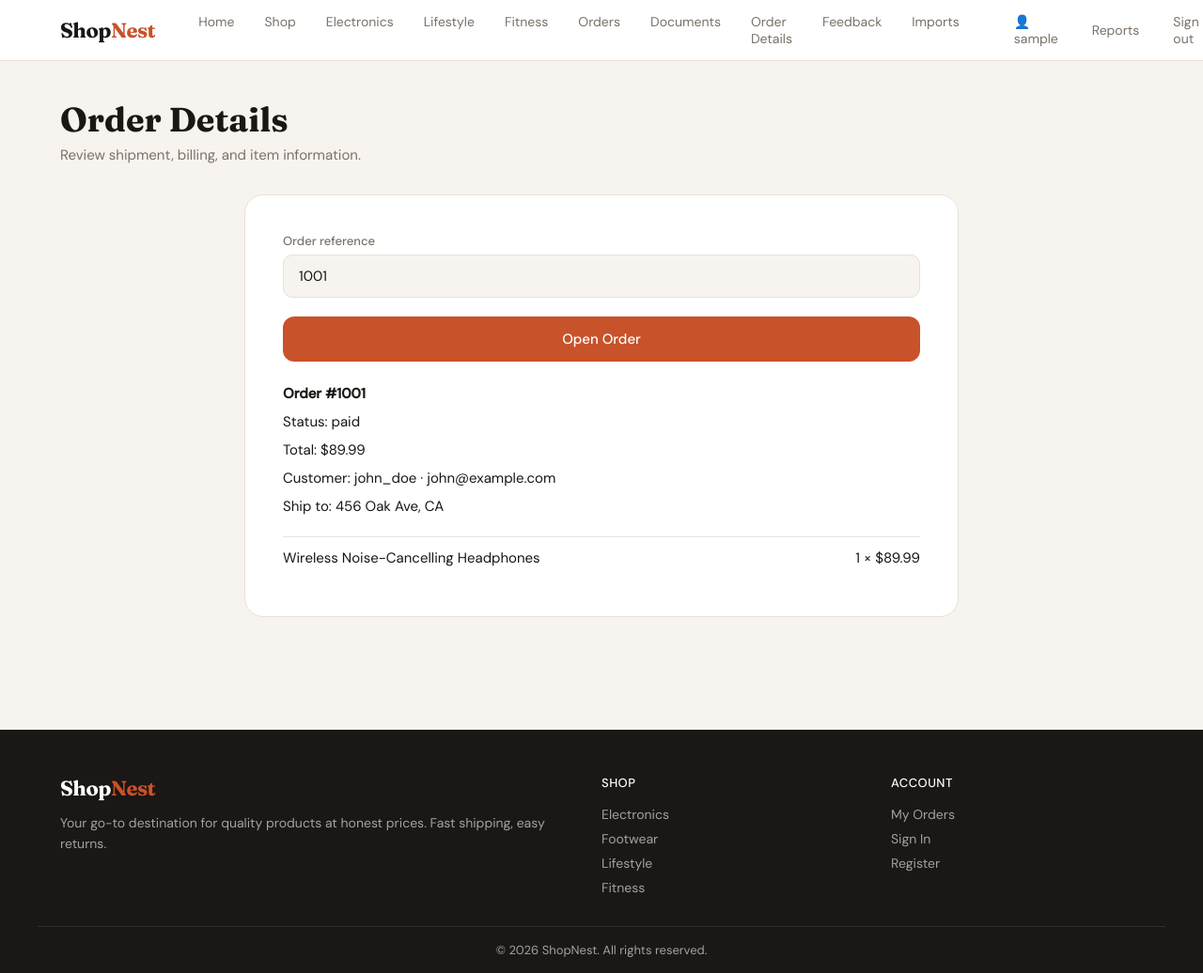
After one commit to marceleno1717/vuln-web, a PHP site: page /orders/detail/ in a window 1280 px wide; the page is wider, and only the part inside the window is pictured. The commit adds this page. Shown: that part at 94% size. Run offline with PHP 8.4, Linux system fonts and the light colour scheme; the visitor is signed in with stand-in values (Sample User, id 1); data comes from the database, SQL or seed files in the repository; both versions use the stored data as it was after the commit.

Commit message:
add path trav, access control

```diff
--- a/db.php
+++ b/db.php
@@ -83,4 +83,21 @@ if ($count == 0) {
             (4, 2, 'john_doe', 'Typing on this is a joy. RGB looks amazing in the dark.', 4);
     ");
 }
+
+$orderCount = $db->query("SELECT COUNT(*) FROM orders")->fetchColumn();
+if ($orderCount == 0) {
+    $db->exec("
+        INSERT INTO orders (id, user_id, total, status, created_at) VALUES
+            (1001, 2, 89.99, 'paid', datetime('now', '-7 days')),
+            (1002, 3, 64.98, 'processing', datetime('now', '-2 days')),
+            (1003, 1, 244.50, 'review', datetime('now', '-1 days'));
+
+        INSERT INTO order_items (order_id, product_id, quantity, price) VALUES
+            (1001, 1, 1, 89.99),
+            (1002, 3, 1, 24.99),
+            (1002, 6, 1, 39.99),
+            (1003, 4, 2, 79.99),
+            (1003, 8, 1, 19.99);
+    ");
+}
 ?>
--- a/layout.php
+++ b/layout.php
@@ -297,6 +297,7 @@ function layoutHeader($title = 'ShopNest') {
             <a href="/products?category=Fitness">Fitness</a>
             <a href="/orders/track">Orders</a>
             <a href="/orders/documents">Documents</a>
+            <a href="/orders/detail?order=1001">Order Details</a>
             <?php if ($user): ?>
                 <a href="/feedback">Feedback</a>
             <?php endif; ?>
@@ -308,7 +309,7 @@ function layoutHeader($title = 'ShopNest') {
             <?php if ($user): ?>
                 <a href="/account">👤 <?= htmlspecialchars($user) ?></a>
                 <?php if (isAdmin()): ?>
-                    <a href="/admin">Admin</a>
+                    <a href="/admin/reports">Reports</a>
                 <?php endif; ?>
                 <a href="/logout">Sign out</a>
             <?php else: ?>
--- /dev/null
+++ b/orders/detail/index.php
@@ -0,0 +1,67 @@
+<?php
+session_start();
+require_once __DIR__ . '/../../layout.php';
+
+if (!isLoggedIn()) {
+    header('Location: /login?next=/orders/detail?order=' . urlencode($_GET['order'] ?? '1001'));
+    exit;
+}
+
+$orderId = (int) ($_GET['order'] ?? 1001);
+$sql = "
+    SELECT orders.id, orders.total, orders.status, orders.created_at,
+           users.username, users.email, users.address
+    FROM orders
+    JOIN users ON users.id = orders.user_id
+    WHERE orders.id = {$orderId}
+    LIMIT 1
+";
+$order = $db->query($sql)->fetch(PDO::FETCH_ASSOC);
+$items = [];
+if ($order) {
+    $items = $db->query("
+        SELECT products.name, order_items.quantity, order_items.price
+        FROM order_items
+        JOIN products ON products.id = order_items.product_id
+        WHERE order_items.order_id = {$orderId}
+    ")->fetchAll(PDO::FETCH_ASSOC);
+}
+
+layoutHeader('Order Details');
+?>
+<main>
+    <section class="page-header">
+        <h1>Order Details</h1>
+        <p>Review shipment, billing, and item information.</p>
+    </section>
+
+    <section class="form-card" style="max-width:760px;">
+        <form method="GET" action="/orders/detail" style="margin-bottom:24px;">
+            <div class="form-group">
+                <label for="order">Order reference</label>
+                <input id="order" name="order" value="<?= htmlspecialchars((string) $orderId) ?>">
+            </div>
+            <button type="submit" class="btn btn-primary btn-block">Open Order</button>
+        </form>
+
+        <?php if (!$order): ?>
+        <div class="alert alert-error">Order not found.</div>
+        <?php else: ?>
+        <div style="display:grid;gap:10px;margin-bottom:22px;">
+            <div><strong>Order #<?= htmlspecialchars((string) $order['id']) ?></strong></div>
+            <div>Status: <?= htmlspecialchars($order['status']) ?></div>
+            <div>Total: $<?= number_format((float) $order['total'], 2) ?></div>
+            <div>Customer: <?= htmlspecialchars($order['username']) ?> · <?= htmlspecialchars($order['email']) ?></div>
+            <div>Ship to: <?= htmlspecialchars($order['address']) ?></div>
+        </div>
+
+        <?php foreach ($items as $item): ?>
+        <div style="border-top:1px solid var(--border);padding:12px 0;">
+            <?= htmlspecialchars($item['name']) ?>
+            <span style="float:right;"><?= (int) $item['quantity'] ?> × $<?= number_format((float) $item['price'], 2) ?></span>
+        </div>
+        <?php endforeach; ?>
+        <?php endif; ?>
+    </section>
+</main>
+<?php layoutFooter(); ?>
```
Also changed, not shown: admin/reports/index.php (added, +43 -0 lines), shop.db.
